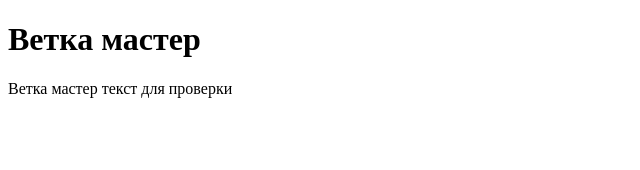
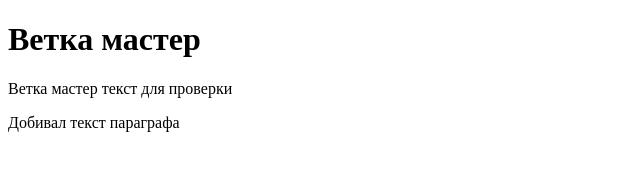
Before and after one commit to bal-alexej/gittest, a plain HTML site: page git_tutorial/work/hello.html in a window 1280 px wide. Shown: the whole page, without its empty margins (0-640 px from the left). Drawn offline with Linux system fonts and the light colour scheme.

Commit message:
Добавил текст параграфа

```diff
--- a/git_tutorial/work/hello.html
+++ b/git_tutorial/work/hello.html
@@ -8,5 +8,6 @@
   <body>
     <h1>Ветка мастер</h1>
     <p>Ветка мастер текст для проверки</p>
+    <p>Добивал текст параграфа</p>
   </body>
 </html>
```
